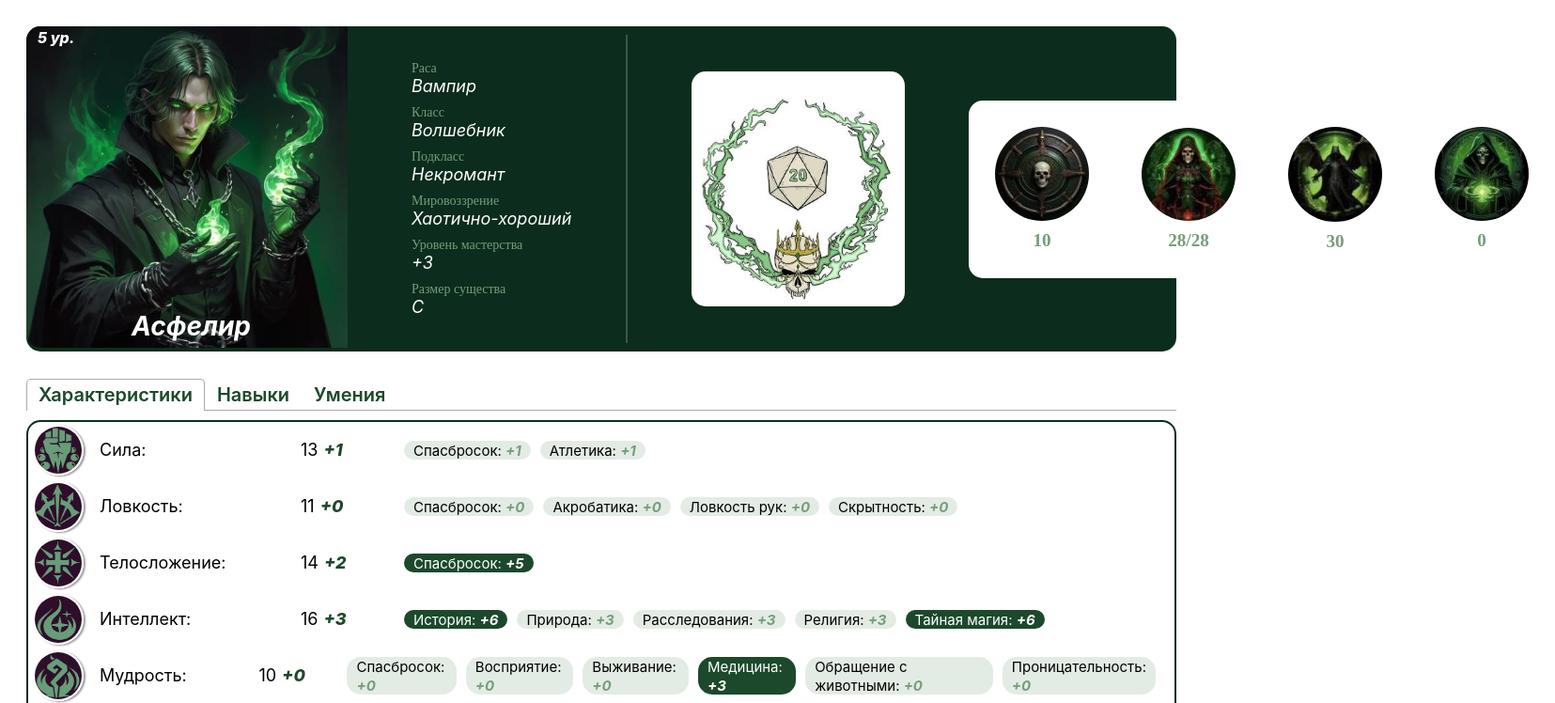
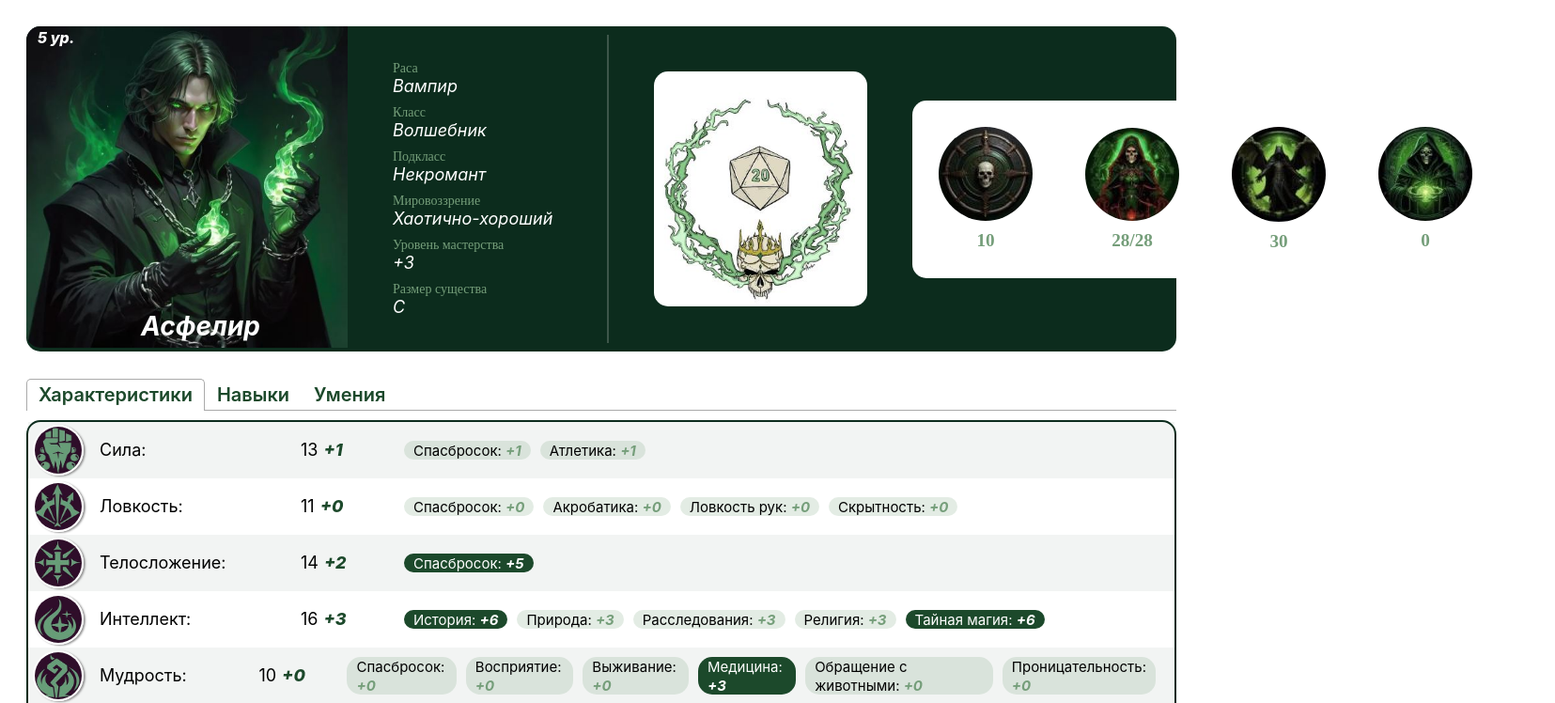
Before and after one commit to AndreyVorobiev88/DnDApp_React, a React (Create React App) app: page / in a window 1280 px wide. Shown: the top 748 px of the page at 94% size, 1655 px wide, since content can reach past the window. Built offline with nearby package versions, Linux system fonts and the light colour scheme.

Commit message:
Lines in stats

```diff
--- a/src/App.js
+++ b/src/App.js
@@ -22,9 +22,9 @@ import TabsList from './Components/TabsList.jsx'
 function App() {
   return (
 
-        <div className='main_padding '>
+        <div className='main_padding ain_div_horizontal'>
 
-            <div className='main_div_vertical'>
+            <div className='main_div_vertical '>
 
                 <div className='main_div_horizontal main_panel main_panel_size main_background'>
 
@@ -47,6 +47,7 @@ function App() {
                     <div className='main_div_horizontal main_padding'>
 
                         <img src = {Dice20} className='dice_image' alt='Dice'></img>
+
                     </div>
 
                     <div className='main_div_horizontal main_space_between secondary_background main_panel'>
@@ -67,6 +68,8 @@ function App() {
 
             </div>
 
+
+
         </div>
 
     )
--- a/src/Character.json
+++ b/src/Character.json
@@ -375,7 +375,7 @@
         ]
     },
 
-    "Inventory": "13.78 золотых\nТемная мантия\nМагический фокус\n2 кинжала\n4 аптечки 1к4\nнабор отравителя\nспеции\nгрибы"
+    "Inventory": "13.78 золотых\nТемная мантия\nМагический фокус\n2 кинжала\n4 аптечки 1к4\nнабор отравителя\nспеции"
 
 
 }
--- a/src/Components/Panel_stat.css
+++ b/src/Components/Panel_stat.css
@@ -37,8 +37,6 @@
   }
 
 
-
-
  .stat_text {
 
     font-family: Inter;
@@ -63,3 +61,15 @@
     color: #1C492B;
 
  }
+
+ .background_white {
+
+   background-color: white;
+
+ }
+
+ .background_green {
+
+    background-color: #0C2C1D0D;
+
+ }
--- a/src/Components/Panel_stat.jsx
+++ b/src/Components/Panel_stat.jsx
@@ -5,11 +5,11 @@ import StatsSkill from "./Stats_Skill";
 
 function Panel_stat (props) {
 
-      console.log(props)
+
 
       return (
 
-            <div className="div_stat">
+            <div className={props.isColored ? ' div_stat background_green' : 'div_stat background_white'} >
 
 
                   <div className="size_title_box div_stat">
--- a/src/Components/TabsList.jsx
+++ b/src/Components/TabsList.jsx
@@ -39,12 +39,15 @@ function TabsList(props) {
 
                 <TabPanel>
                     <div  className={"border_tab_stats"}>
-                        {data.Stats.map((stat) => (
+                        {
+
+                        data.Stats.map((stat, index) => (
 
                         <PanelStat
                             key={stat.StatName}
                             Stat={stat}
                             Image={statImages[data.Stats.indexOf(stat)]}
+                            isColored={index % 2 === 0}
                         />
                         ))
                         }
--- a/src/Main.css
+++ b/src/Main.css
@@ -6,8 +6,17 @@
 
 .main_panel_size {
 
-  max-width: 1700px;
+  max-width: 1630px;
   max-height: 864px;
+  gap: 20px;
+
+}
+
+.secondary_panel_size {
+
+  width: 360px;
+  height: 800px;
+  padding: 28px;
   gap: 40px;
 
 }
@@ -76,7 +85,7 @@
     font-family: Inter;
     position: absolute;
     top: 330px;
-    left: 140px;
+    left: 150px;
     width: 100%;
     font-weight: 700;
     font-size: 28px;
```
Also changed, not shown: src/Components/InventoryPanel.jsx (added).
